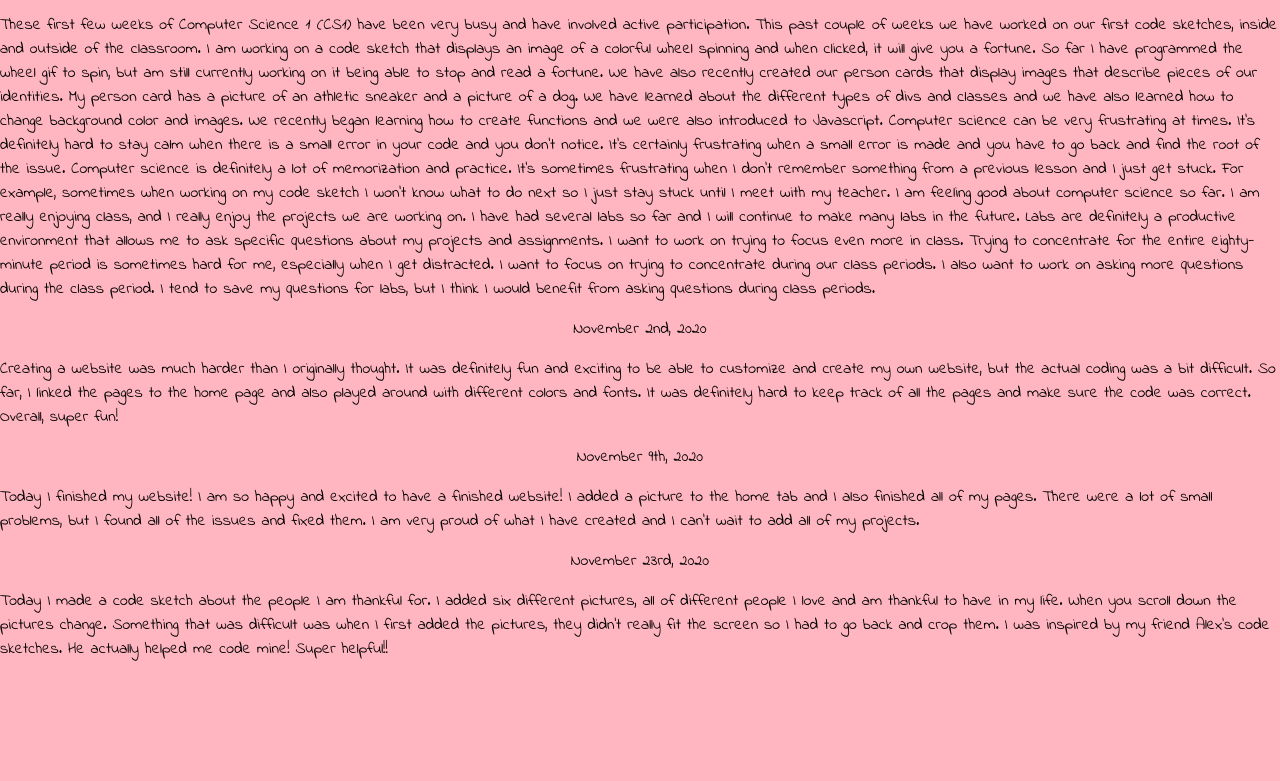
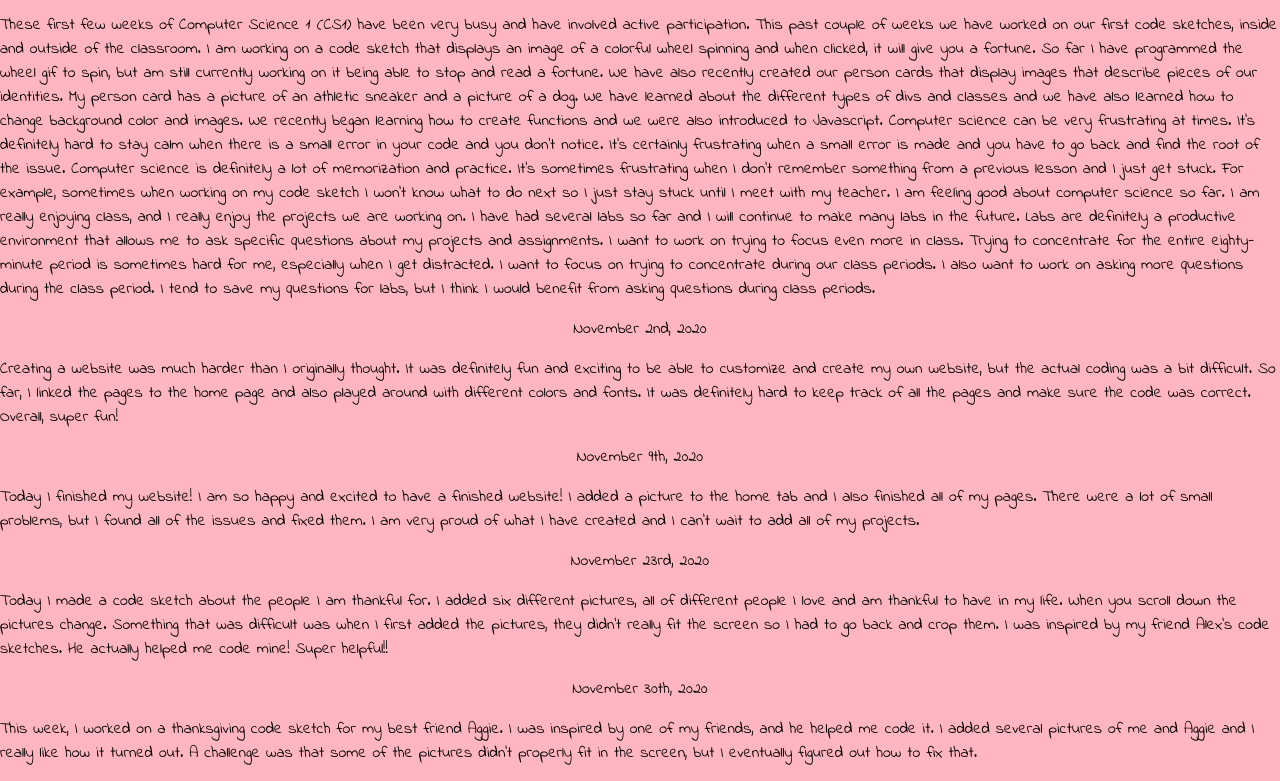
Before and after one commit to c23sg/c23sg.github.io, a plain HTML site: page journal.html in a window 1280 px wide. Shown: the part 225-1006 px from the top of the page. Before the commit the page ends 902 px from the top, so only its background shows below. Drawn offline with Linux system fonts and the light colour scheme.

Commit message:
journal entry

```diff
--- a/journal.html
+++ b/journal.html
@@ -133,4 +133,9 @@ a{
 		<p class="entry">November 23rd, 2020</p>
 	</center>
 	<p class="entry">Today I made a code sketch about the people I am thankful for. I added six different pictures, all of different people I love and am thankful to have in my life. When you scroll down the pictures change. Something that was difficult was when I first added the pictures, they didn't really fit the screen so I had to go back and crop them. I was inspired by my friend Alex's code sketches. He actually helped me code mine! Super helpful!!</p>
+
+	<center>
+		<p class="entry">November 30th, 2020</p>
+	</center>
+	<p class="entry">This week, I worked on a thanksgiving code sketch for my best friend Aggie. I was inspired by one of my friends, and he helped me code it. I added several pictures of me and Aggie and I really like how it turned out. A challenge was that some of the pictures didn't properly fit in the screen, but I eventually figured out how to fix that. </p>
 </html>
```
Also changed, not shown: thanksgiving.html (added).
